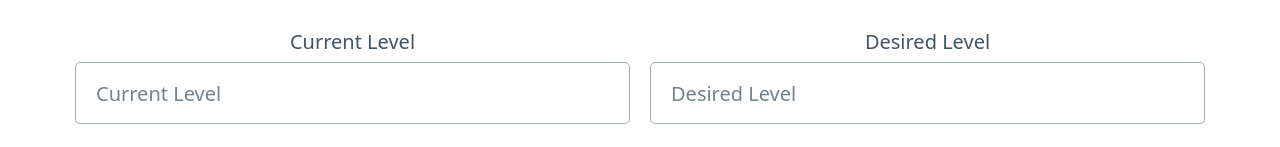
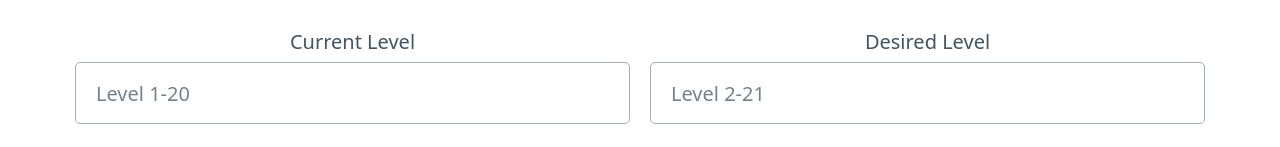
Before and after one commit to Fatheed7/D4-Glyph-Calc, a plain HTML site: page index.html in a window 1280 px wide. Shown: the part 277-424 px from the top of the page. Drawn offline with nearby package versions, Linux system fonts and the light colour scheme.

Commit message:
Changed placeholder text

```diff
--- a/index.html
+++ b/index.html
@@ -22,12 +22,12 @@
 
                 <label for="current_level">
                     Current Level
-                <input type="numer" id="current_level" name="current_level" placeholder="Current Level" max="20" required>
+                <input type="numer" id="current_level" name="current_level" placeholder="Level 1-20" min="1" max="20" required>
                 </label>
 
                 <label for="desired_level">
                     Desired Level
-                <input type="number" id="desired_level" name="desired_level" placeholder="Desired Level" max="21" required >
+                <input type="number" id="desired_level" name="desired_level" placeholder="Level 2-21" min="2" max="21" required >
                 </label>
 
             </div>
```
